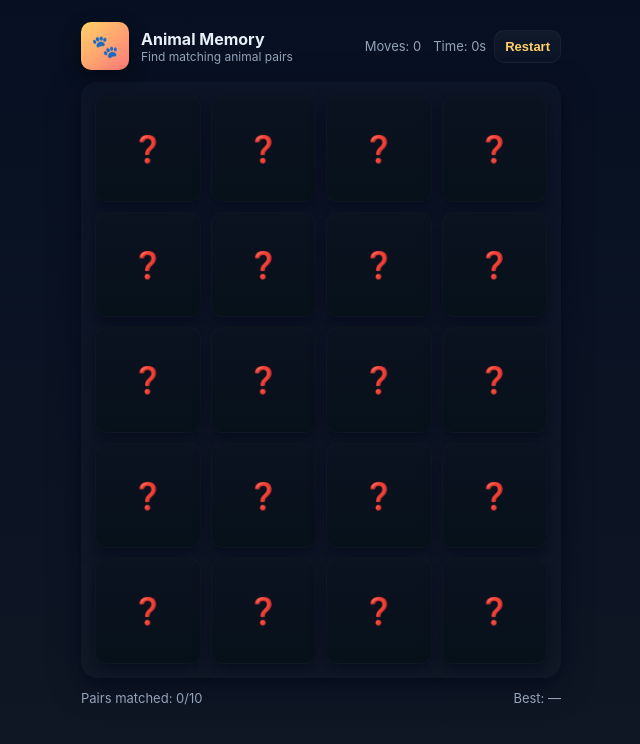
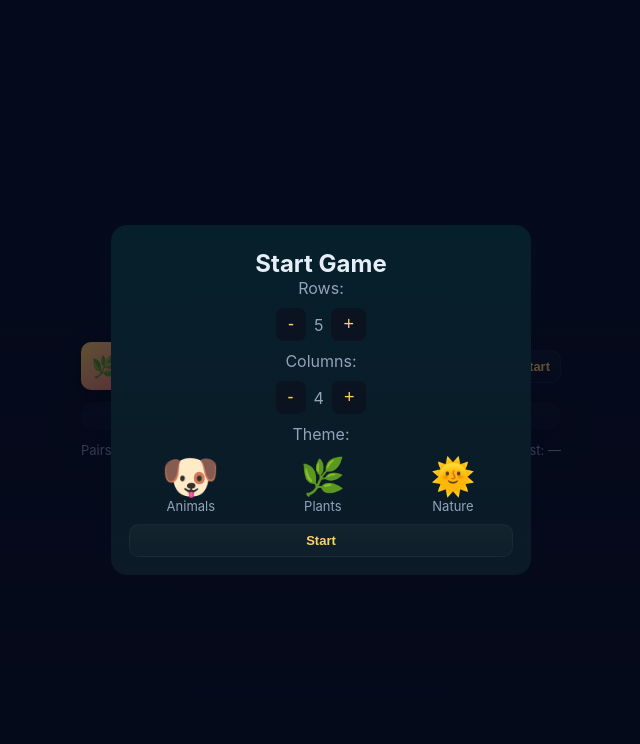
Before and after one commit to amargineanu/Single-page-Games-and-Apps, a plain HTML site: page memory_animals.html in a window 1280 px wide. Shown: the whole page, without its empty margins (319-959 px from the left). Drawn offline with Linux system fonts and the light colour scheme.

Commit message:
Update memory_animals.html

```diff
--- a/memory_animals.html
+++ b/memory_animals.html
@@ -3,15 +3,13 @@
 <head>
   <meta charset="utf-8" />
   <meta name="viewport" content="width=device-width,initial-scale=1.0,maximum-scale=1.0,user-scalable=no" />
-  <title>Memory — Animal Tiles (Mobile Optimized)</title>
+  <title>Memory — Nature Tiles (Mobile Optimized)</title>
   <style>
     :root{
       --bg:#0f1724;
       --card:#0b1220;
       --accent:#ffd166;
       --muted:#94a3b8;
-      --success:#2dd4bf;
-      --gutter:10px;
       font-family:Inter, system-ui, -apple-system, "Segoe UI", Roboto, "Helvetica Neue", Arial;
     }
     *{box-sizing:border-box}
@@ -20,162 +18,110 @@
       margin:0;
       background:linear-gradient(180deg,#071022 0%, var(--bg) 100%);
       color:#e6eef8;
-      -webkit-font-smoothing:antialiased;
-      -moz-osx-font-smoothing:grayscale;
       display:flex;
-      align-items:flex-start;
+      align-items:center;
       justify-content:center;
       padding:22px 12px;
     }
 
-    .app{
-      width:100%;
-      max-width:480px;
-      display:flex;
-      flex-direction:column;
-      align-items:stretch;
-      gap:12px;
-    }
-
+    .app{width:100%;max-width:480px;display:flex;flex-direction:column;gap:12px;}
     header{display:flex;align-items:center;justify-content:space-between;gap:12px;}
     .brand{display:flex;gap:12px;align-items:center;}
     .logo{width:48px;height:48px;border-radius:10px;background:linear-gradient(135deg,var(--accent),#ff7b7b);display:flex;align-items:center;justify-content:center;font-weight:700;color:#062434;font-size:22px;box-shadow:0 6px 18px rgba(0,0,0,0.4)}
     h1{margin:0;font-size:16px}
     p.lead{margin:0;color:var(--muted);font-size:12px}
-
     .controls{display:flex;gap:8px;align-items:center;}
     button.control{background:linear-gradient(180deg, rgba(255,255,255,0.04), rgba(255,255,255,0.02));border:1px solid rgba(255,255,255,0.04);color:var(--accent);padding:8px 10px;border-radius:10px;font-weight:600;font-size:13px;min-width:44px}
     .info{display:flex;gap:12px;align-items:center;color:var(--muted);font-size:13px}
-
     .board-wrap{background:linear-gradient(180deg, rgba(255,255,255,0.02), rgba(255,255,255,0.01));border-radius:16px;padding:14px;box-shadow:0 8px 30px rgba(2,6,23,0.6)}
-
-    .board{display:grid;grid-template-columns:repeat(4,1fr);grid-gap:var(--gutter);touch-action:manipulation;justify-items:center;}
-
-    .card{width:100%;aspect-ratio:1/1;position:relative;perspective:800px;-webkit-tap-highlight-color:transparent;}
+    .board{display:grid;grid-gap:10px;touch-action:manipulation;justify-items:center;}
+    .card{width:100%;aspect-ratio:1/1;position:relative;perspective:800px;}
     .card-inner{position:absolute;inset:0;border-radius:12px;transition:transform 420ms cubic-bezier(.2,.9,.3,1);transform-style:preserve-3d;box-shadow:0 6px 16px rgba(2,6,23,0.6);cursor:pointer;user-select:none;}
     .card.flipped .card-inner{transform:rotateY(180deg)}
-
     .face{position:absolute;inset:0;display:flex;align-items:center;justify-content:center;border-radius:12px;backface-visibility:hidden;padding:8px;font-size:26px}
     .front{background:linear-gradient(180deg,#0b1220,#06111a);color:var(--muted);border:1px solid rgba(255,255,255,0.02);}
     .back{transform:rotateY(180deg);background:linear-gradient(180deg,#ffffff10,#ffffff06);font-size:36px;}
-
-    .matched .card-inner{transform:translateY(6px) scale(0.98)}
-
     footer{display:flex;justify-content:space-between;align-items:center;color:var(--muted);font-size:13px}
-
-    .modal{position:fixed;inset:0;display:none;align-items:center;justify-content:center;background:linear-gradient(180deg,rgba(2,6,23,0.55),rgba(2,6,23,0.75));padding:22px}
+    .modal{position:fixed;inset:0;display:none;align-items:center;justify-content:center;background:linear-gradient(180deg,rgba(2,6,23,0.55),rgba(2,6,23,0.75));padding:22px;}
     .modal.show{display:flex}
     .dialog{background:linear-gradient(180deg,#06202b,#0b1a26);padding:18px;border-radius:16px;max-width:420px;width:100%;text-align:center}
     .dialog h2{margin:6px 0 0}
     .dialog p{color:var(--muted);font-size:14px}
+    .setup{display:flex;flex-direction:column;gap:10px;color:var(--muted);}
+    .number-picker{display:flex;justify-content:center;align-items:center;gap:8px;}
+    .number-picker button{background:var(--card);color:var(--accent);border:none;padding:6px 12px;border-radius:8px;font-size:18px;}
+    .theme-picker{display:flex;justify-content:space-around;gap:10px;}
+    .theme-option{display:flex;flex-direction:column;align-items:center;cursor:pointer;}
+    .theme-option span{font-size:36px;}
+    .theme-option label{font-size:13px;color:var(--muted);}
+    .theme-option input{display:none;}
+    .theme-option input:checked+span{transform:scale(1.3);}
   </style>
 </head>
 <body>
   <div class="app" id="app">
     <header>
-      <div class="brand">
-        <div class="logo">🐾</div>
-        <div>
-          <h1>Animal Memory</h1>
-          <p class="lead">Find matching animal pairs</p>
-        </div>
-      </div>
+      <div class="brand"><div class="logo">🌿</div><div><h1>Memory Game</h1><p class="lead">Find matching pairs</p></div></div>
       <div class="controls">
-        <div class="info" id="stats">
-          <div id="moves">Moves: 0</div>
-          <div id="time">Time: 0s</div>
-        </div>
+        <div class="info" id="stats"><div id="moves">Moves: 0</div><div id="time">Time: 0s</div></div>
         <button class="control" id="restart">Restart</button>
       </div>
     </header>
+    <div class="board-wrap"><div class="board" id="board"></div></div>
+    <footer><div>Pairs matched: <span id="matched">0</span>/<span id="totalPairs">—</span></div><div>Best: <span id="best">—</span></div></footer>
+  </div>
 
-    <div class="board-wrap">
-      <div class="board" id="board" aria-live="polite"></div>
+  <div class="modal" id="setupModal" style="display:flex;">
+    <div class="dialog">
+      <h2>Start Game</h2>
+      <div class="setup">
+        <label>Rows:</label>
+        <div class="number-picker"><button id="rowsMinus">-</button><span id="rowsVal">5</span><button id="rowsPlus">+</button></div>
+        <label>Columns:</label>
+        <div class="number-picker"><button id="colsMinus">-</button><span id="colsVal">4</span><button id="colsPlus">+</button></div>
+        <label>Theme:</label>
+        <div class="theme-picker">
+          <label class="theme-option"><input type="radio" name="theme" value="animals" checked><span>🐶</span><label>Animals</label></label>
+          <label class="theme-option"><input type="radio" name="theme" value="plants"><span>🌿</span><label>Plants</label></label>
+          <label class="theme-option"><input type="radio" name="theme" value="nature"><span>🌞</span><label>Nature</label></label>
+        </div>
+        <button class="control" id="startGame">Start</button>
+      </div>
     </div>
-
-    <footer>
-      <div class="muted">Pairs matched: <span id="matched">0</span>/10</div>
-      <div class="muted">Best: <span id="best">—</span></div>
-    </footer>
   </div>
 
   <div class="modal" id="modal">
-    <div class="dialog" role="dialog" aria-modal="true">
-      <h2 id="modal-title">You won!</h2>
-      <p id="modal-summary"></p>
-      <div style="height:12px"></div>
-      <button class="control" id="play-again">Play again</button>
-    </div>
+    <div class="dialog"><h2>You won!</h2><p id="modal-summary"></p><button class="control" id="play-again">Play again</button></div>
   </div>
 
   <script>
     (function(){
-      const ANIMALS = ['🦁','🐯','🐶','🐱','🐰','🦊','🐼','🐵','🐸','🐨','🐷','🐮','🐔','🦄','🐝','🐙','🦒','🐍'];
-      const PAIRS = 10; // 4x5 grid = 20 cards
-      const boardEl = document.getElementById('board');
-      const movesEl = document.getElementById('moves');
-      const timeEl = document.getElementById('time');
-      const matchedEl = document.getElementById('matched');
-      const restartBtn = document.getElementById('restart');
-      const modal = document.getElementById('modal');
-      const modalTitle = document.getElementById('modal-title');
-      const modalSummary = document.getElementById('modal-summary');
-      const playAgain = document.getElementById('play-again');
-      const bestEl = document.getElementById('best');
+      const THEMES={animals:['🦁','🐯','🐶','🐱','🐰','🦊','🐼','🐵','🐸','🐨','🐷','🐮','🐔','🦄','🐝','🐙','🦒','🐍'],plants:['🌿','🍀','🌱','🌻','🌷','🌵','🍄','🌾','🌼','🌺','🌹','🌳','🌴','🍁','🍂','🌸','🥀','🌲'],nature:['🌞','🌜','⭐','🌈','🔥','💧','⛄','🌪️','🌊','🌋','🌫️','🌎','🌧️','🌩️','🌤️','🌕','🌅','🌠']};
+      const boardEl=document.getElementById('board'),movesEl=document.getElementById('moves'),timeEl=document.getElementById('time'),matchedEl=document.getElementById('matched'),totalPairsEl=document.getElementById('totalPairs'),restartBtn=document.getElementById('restart'),modal=document.getElementById('modal'),setupModal=document.getElementById('setupModal'),playAgain=document.getElementById('play-again'),bestEl=document.getElementById('best'),startGame=document.getElementById('startGame');
+      let rows=5,cols=4,theme='animals',deck=[],firstCard=null,secondCard=null,lockBoard=false,moves=0,matched=0,timer=null,seconds=0;
 
-      let deck = [], firstCard=null, secondCard=null, lockBoard=false, moves=0, matched=0, timer=null, seconds=0;
-
-      function pickAnimals(){
-        const pool=[...ANIMALS];
-        for(let i=pool.length-1;i>0;i--){const j=Math.floor(Math.random()*(i+1));[pool[i],pool[j]]=[pool[j],pool[i]]}
-        return pool.slice(0,PAIRS);
-      }
-      function buildDeck(){
-        const chosen=pickAnimals();
-        const doubled=[...chosen,...chosen];
-        for(let i=doubled.length-1;i>0;i--){const j=Math.floor(Math.random()*(i+1));[doubled[i],doubled[j]]=[doubled[j],doubled[i]]}
-        deck=doubled.map((val,idx)=>({id:idx,face:val,matched:false}));
-      }
-
-      function render(){
-        boardEl.innerHTML='';
-        deck.forEach(card=>{
-          const el=document.createElement('div');
-          el.className='card';
-          el.dataset.id=card.id;
-          el.innerHTML=`<div class="card-inner"><div class="face front">❓</div><div class="face back">${card.face}</div></div>`;
-          boardEl.appendChild(el);
-        });
-        boardEl.querySelectorAll('.card').forEach(n=>{
-          n.addEventListener('click',onCardClick);
-          n.addEventListener('touchstart',onCardClick,{passive:true});
-        });
-      }
-
-      function startTimer(){if(timer) return;timer=setInterval(()=>{seconds++;timeEl.textContent=`Time: ${seconds}s`},1000);}
+      function pickIcons(){const pool=[...THEMES[theme]];for(let i=pool.length-1;i>0;i--){const j=Math.floor(Math.random()*(i+1));[pool[i],pool[j]]=[pool[j],pool[i]]}return pool.slice(0,(rows*cols)/2);}
+      function buildDeck(){const chosen=pickIcons(),doubled=[...chosen,...chosen];for(let i=doubled.length-1;i>0;i--){const j=Math.floor(Math.random()*(i+1));[doubled[i],doubled[j]]=[doubled[j],doubled[i]]}deck=doubled.map((val,idx)=>({id:idx,face:val,matched:false}));boardEl.style.gridTemplateColumns=`repeat(${cols},1fr)`;}
+      function render(){boardEl.innerHTML='';deck.forEach(card=>{const el=document.createElement('div');el.className='card';el.dataset.id=card.id;el.innerHTML=`<div class="card-inner"><div class="face front">❓</div><div class="face back">${card.face}</div></div>`;boardEl.appendChild(el);el.addEventListener('click',onCardClick);});}
+      function startTimer(){if(timer)return;timer=setInterval(()=>{seconds++;timeEl.textContent=`Time: ${seconds}s`},1000);}
       function stopTimer(){if(timer){clearInterval(timer);timer=null}}
-
-      function onCardClick(e){
-        const el=e.currentTarget;if(lockBoard) return;const id=+el.dataset.id;const card=deck.find(c=>c.id===id);if(!card||card.matched)return;if(firstCard&&firstCard.id===id)return;
-        el.classList.add('flipped');
-        if(!firstCard){firstCard=card;startTimer();return;}
-        secondCard=card;lockBoard=true;moves++;movesEl.textContent=`Moves: ${moves}`;
-        if(firstCard.face===secondCard.face){markMatch(firstCard.id);markMatch(secondCard.id);matched++;matchedEl.textContent=`${matched}`;resetTurn();if(matched===PAIRS)win();}
-        else{setTimeout(()=>{document.querySelector(`[data-id='${firstCard.id}']`).classList.remove('flipped');document.querySelector(`[data-id='${secondCard.id}']`).classList.remove('flipped');resetTurn();},700);}
-      }
-
+      function onCardClick(e){const el=e.currentTarget;if(lockBoard)return;const id=+el.dataset.id;const card=deck.find(c=>c.id===id);if(!card||card.matched)return;if(firstCard&&firstCard.id===id)return;el.classList.add('flipped');if(!firstCard){firstCard=card;startTimer();return;}secondCard=card;lockBoard=true;moves++;movesEl.textContent=`Moves: ${moves}`;if(firstCard.face===secondCard.face){markMatch(firstCard.id);markMatch(secondCard.id);matched++;matchedEl.textContent=`${matched}`;resetTurn();if(matched===(rows*cols)/2)win();}else{setTimeout(()=>{document.querySelector(`[data-id='${firstCard.id}']`).classList.remove('flipped');document.querySelector(`[data-id='${secondCard.id}']`).classList.remove('flipped');resetTurn();},700);}}
       function markMatch(id){const card=deck.find(c=>c.id===id);if(card)card.matched=true;const el=document.querySelector(`[data-id='${id}']`);if(el)el.classList.add('matched');}
       function resetTurn(){firstCard=null;secondCard=null;lockBoard=false;}
-      function win(){stopTimer();modalTitle.textContent='You won!';modalSummary.textContent=`You matched all pairs in ${moves} moves and ${seconds}s.`;modal.classList.add('show');saveBest();}
-      function saveBest(){try{const best=JSON.parse(localStorage.getItem('animal-memory-best')||'null');const score={moves,seconds,date:new Date().toISOString()};if(!best||(seconds<best.seconds)||(seconds===best.seconds&&moves<best.moves))localStorage.setItem('animal-memory-best',JSON.stringify(score));updateBestUI();}catch(e){}}
-      function updateBestUI(){try{const best=JSON.parse(localStorage.getItem('animal-memory-best')||'null');best?bestEl.textContent=`${best.seconds}s • ${best.moves}m`:bestEl.textContent='—';}catch(e){bestEl.textContent='—'}}
-      function resetGame(){stopTimer();seconds=0;moves=0;matched=0;firstCard=null;secondCard=null;lockBoard=false;movesEl.textContent='Moves: 0';timeEl.textContent='Time: 0s';matchedEl.textContent='0';modal.classList.remove('show');buildDeck();render();}
+      function win(){stopTimer();modal.classList.add('show');}
+      function resetGame(){stopTimer();seconds=0;moves=0;matched=0;firstCard=null;secondCard=null;lockBoard=false;movesEl.textContent='Moves: 0';timeEl.textContent='Time: 0s';matchedEl.textContent='0';modal.classList.remove('show');buildDeck();render();totalPairsEl.textContent=(rows*cols)/2;}
 
-      restartBtn.addEventListener('click',resetGame);
-      playAgain.addEventListener('click',resetGame);
-      modal.addEventListener('click',e=>{if(e.target===modal)modal.classList.remove('show')});
+      restartBtn.addEventListener('click',()=>{setupModal.style.display='flex';});
+      playAgain.addEventListener('click',()=>{modal.classList.remove('show');setupModal.style.display='flex';});
+      startGame.addEventListener('click',()=>{theme=document.querySelector('input[name="theme"]:checked').value;setupModal.style.display='none';resetGame();});
 
-      updateBestUI();resetGame();
+      const rowsVal=document.getElementById('rowsVal'),colsVal=document.getElementById('colsVal');
+      document.getElementById('rowsPlus').onclick=()=>{if(rows<6){rows++;rowsVal.textContent=rows;}};
+      document.getElementById('rowsMinus').onclick=()=>{if(rows>2){rows--;rowsVal.textContent=rows;}};
+      document.getElementById('colsPlus').onclick=()=>{if(cols<6){cols++;colsVal.textContent=cols;}};
+      document.getElementById('colsMinus').onclick=()=>{if(cols>2){cols--;colsVal.textContent=cols;}};
+
+      setupModal.style.display='flex';
     })();
   </script>
 </body>
```
